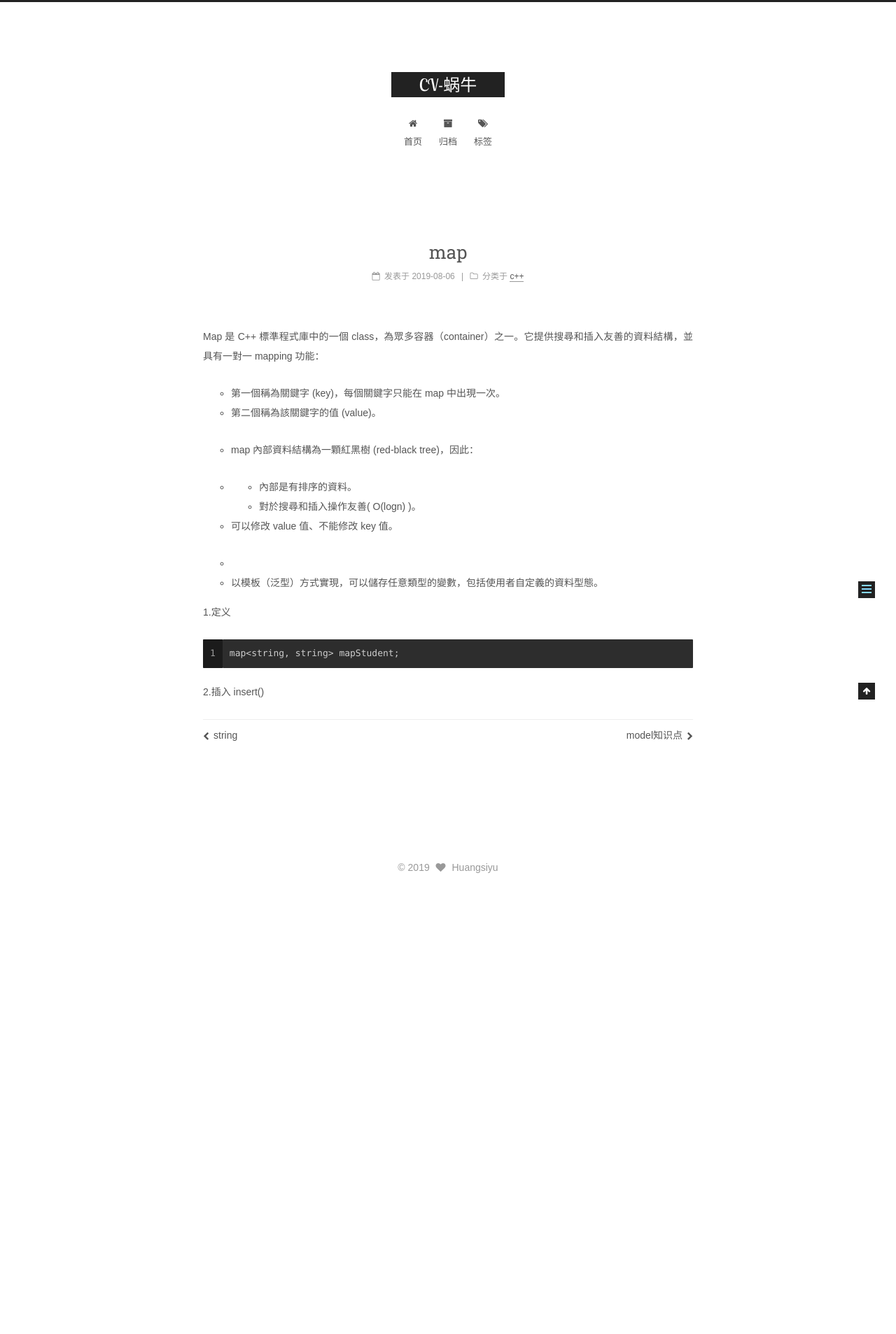
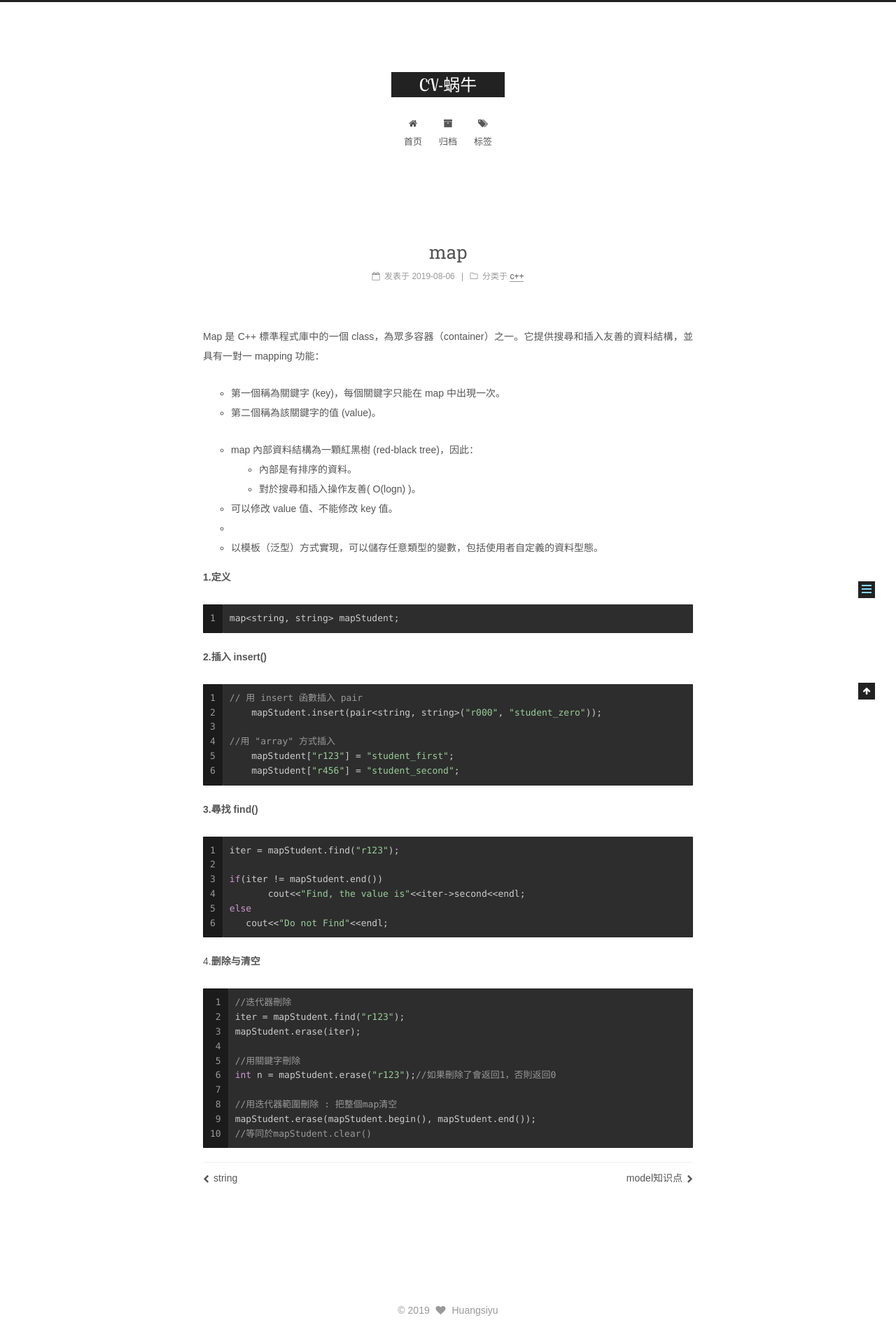
Before and after one commit to huangsiyuzhoujie/huangsiyuzhoujie, a Jekyll site: the page built from _posts/2019-8-6-map用法.md, in a window 1280 px wide. Shown: the whole page at 70% size. Built offline with Jekyll 4.4.1, drawn with Linux system fonts in a browser that asks for light colours; some web fonts are replaced; comment, search, counter and statistics services are not loaded; before the commit the page ends 1274 px from its top, so only the background shows below that.

Commit message:
Update 2019-8-6-map用法.md

````diff
--- a/_posts/2019-8-6-map用法.md
+++ b/_posts/2019-8-6-map用法.md
@@ -10,21 +10,53 @@ Map 是 C++ 標準程式庫中的一個 class，為眾多容器（container）
 - 第二個稱為該關鍵字的值 (value)。
 
 - map 內部資料結構為一顆紅黑樹 (red-black tree)，因此：
-
-- - 內部是有排序的資料。
+  - 內部是有排序的資料。
   - 對於搜尋和插入操作友善( O(logn) )。
-
 - 可以修改 value 值、不能修改 key 值。
-
 -
 - 以模板（泛型）方式實現，可以儲存任意類型的變數，包括使用者自定義的資料型態。
 
 
 
-1.定义
+**1.定义**
 
 ```c++
 map<string, string> mapStudent;
 ```
 
-2.插入 insert()
+**2.插入 insert()**
+
+```c++
+// 用 insert 函數插入 pair
+    mapStudent.insert(pair<string, string>("r000", "student_zero"));
+
+//用 "array" 方式插入
+    mapStudent["r123"] = "student_first";
+    mapStudent["r456"] = "student_second";
+```
+
+**3.尋找 find()**
+
+```c++
+iter = mapStudent.find("r123");
+
+if(iter != mapStudent.end())
+       cout<<"Find, the value is"<<iter->second<<endl;
+else
+   cout<<"Do not Find"<<endl;
+```
+
+4.**删除与清空**
+
+```c++
+//迭代器刪除
+iter = mapStudent.find("r123");
+mapStudent.erase(iter);
+
+//用關鍵字刪除
+int n = mapStudent.erase("r123");//如果刪除了會返回1，否則返回0
+
+//用迭代器範圍刪除 : 把整個map清空
+mapStudent.erase(mapStudent.begin(), mapStudent.end());
+//等同於mapStudent.clear()
+```
````
